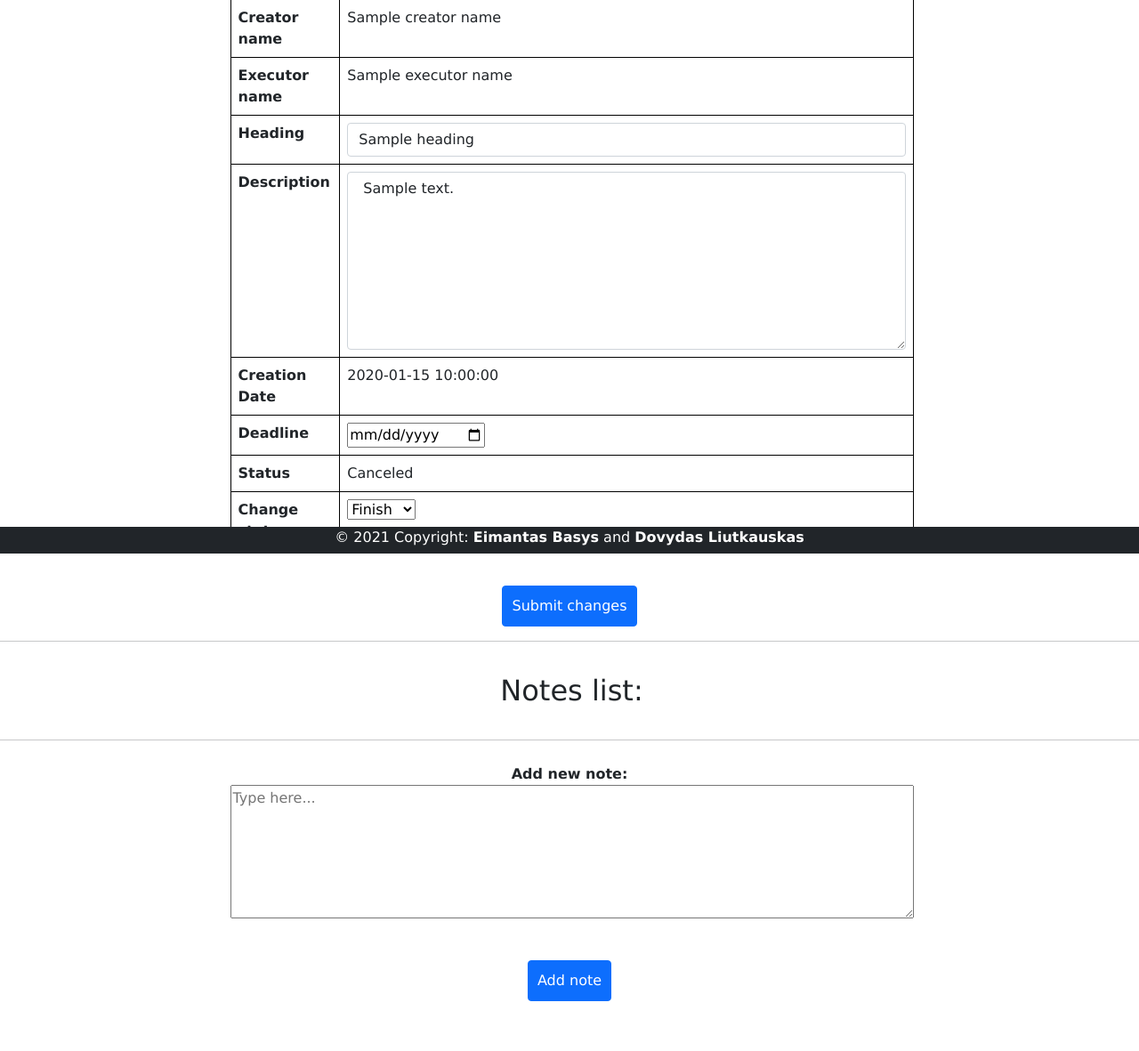
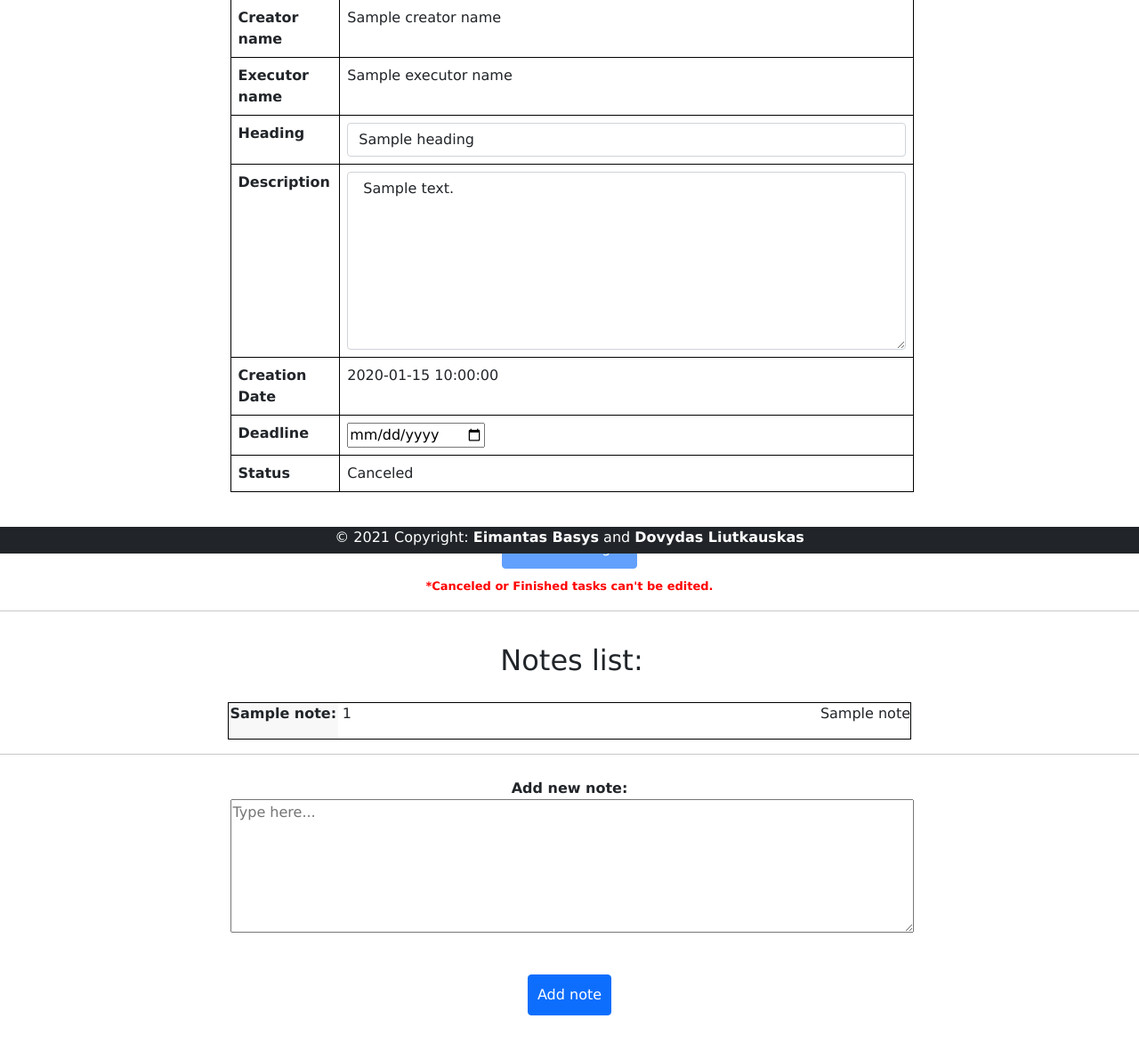
Before and after one commit to Eimantas93/TM, a Flask app: template templates/edit_task.html in a window 1280 px wide. Shown: the part 178-1359 px from the top of the page at 89% size. Before the commit the page ends 1303 px from the top, so only its background shows below. Run offline with Flask 2, Linux system fonts and the light colour scheme; the template is opened without the code that fills it: most values are stand-ins (such as "Sample title", 1, 10 or a date in 2020).

Commit message:
Notes funcionality, edits and more
Made notes.db
Can add notes and see them on every task
Task contents can be edited (depending on who views)
Can finish / cancel task
Showing only ongoing tasks on index
And more

```diff
--- a/application.py
+++ b/application.py
@@ -42,25 +42,28 @@ def index():
 
         row = db.fetchone()
 
-        creator_id = str(row[1])
-        executor_id = str(row[2])
+        creator_id = row[1]
+        executor_id = row[2]
         heading = row[3]
         description = row[4]
         creation_date = row[5]
         deadline = row[6]
         status = row[7]
 
-        db.execute("SELECT name FROM users WHERE user_id = ?", (creator_id))
+        db.execute("SELECT name FROM users WHERE user_id = ?", (creator_id,))
         creatorList = db.fetchone()
         creator_name = creatorList[0]
 
-        db.execute("SELECT name FROM users WHERE user_id = ?", (executor_id))
+        db.execute("SELECT name FROM users WHERE user_id = ?", (executor_id,))
         executorList = db.fetchone()
         executor_name = executorList[0]
 
+        db.execute("SELECT note, user_name, creation_date FROM notes WHERE task_id = ? ORDER BY creation_date DESC", (task_id))
+        notes = db.fetchall()
+
         # NEED TO FIX THIS
         return render_template("edit_task.html", task_id=task_id, creator_id=creator_id, executor_id=executor_id, heading=heading, description=description, creation_date=creation_date, deadline=deadline, status=status
-        , creator_name=creator_name, executor_name=executor_name)
+        , creator_name=creator_name, executor_name=executor_name, notes=notes)
 
 
 @app.route("/register", methods=["GET", "POST"])
@@ -190,11 +193,46 @@ def tasks():
     return render_template("tasks.html", rows=rows, users=users)
 
 
-@app.route("/edit_task", methods=["GET", "POST"])
+@app.route("/edit_task", methods=["POST"])
 def edit_task():
-    if request.method == "GET":
+    if request.method == "POST":
+        heading = request.form.get("heading")
+        description = request.form.get("description")
+        deadline = request.form.get("deadline")
+        status = request.form.get("status")
+        task_id = request.form.get("task_id")
+        # Connecting to DB
+        connection = sqlite3.connect('data.db')
+        db = connection.cursor()
 
+        # Updare current task
+        db.execute("UPDATE tasks SET heading = (?), description = (?), deadline_date = (?), status = (?) WHERE id = ?"
+        , (heading, description, deadline, status, task_id))
+        connection.commit()
+        connection.close()
+
+        # Kaip grysti i ta pacia task bet jau updatinta?
         return render_template("edit_task.html")
+
+@app.route("/add_note", methods=["POST"])
+def add_note():
+    note = request.form.get("note")
+    task_id = request.form.get("task_id")
+    # Connecting to DB
+    connection = sqlite3.connect('data.db')
+    db = connection.cursor()
+
+    db.execute("SELECT name FROM users WHERE user_id = ?", (session["user_id"],))
+    listName = db.fetchone()
+    name = listName[0]
+
+    # Add note to table
+    db.execute("INSERT INTO notes(task_id, note, user_name) VALUES (?, ?, ?)",
+    (task_id, note, name))
+    connection.commit()
+    connection.close()
+    # Kaip grysti i ta pacia task bet jau updatinta?
+    return render_template("edit_task.html")
 
 
 @app.route("/unassign", methods=["POST"])
--- a/static/styles.css
+++ b/static/styles.css
@@ -65,3 +65,23 @@ body {
 .form-2 {
     width: 100%;
 }
+
+.notes-1 {
+    display: flex;
+    border: 1px solid black;
+    width: 60%;
+    word-wrap: break-word;
+    flex-wrap: nowrap;
+}
+.notes-2 {
+    background-color: #F8F8F8;
+    width: 16%;
+}
+.notes-3 {
+    margin-left: auto;
+}
+
+.notes-4 {
+    width: fit-content;
+    word-wrap: break-word;
+}
--- a/templates/edit_task.html
+++ b/templates/edit_task.html
@@ -5,6 +5,7 @@ Edit task
 {% endblock %}
 
 {% block main %}
+
 <h1 class="pageTitle">Edit task</h1>
 <hr>
 <center>
@@ -31,8 +32,8 @@ Edit task
             <tr class="borderr">
                 <th scope="col" class="borderName">Description</th>
                 <td class="borderr">
-                {% if session["user_id"] == creator_id %}
-                <textarea class="form-control" type="text" name="description" style="height: 200px;"
+                {% if creator_id == session["user_id"] %}
+                <textarea class="form-control" type="text" name="description" style="white-space: pre-wrap; height: 200px;"
                 required> {{ description }}</textarea>
                 {% else %}
                 <textarea class="form-control" type="text" name="description" style="height: 200px;"
@@ -48,15 +49,15 @@ Edit task
                 <th scope="col" class="borderName">Deadline</th>
                 <td class="borderr">
                     {% if session["user_id"] == creator_id %}
-                    <input type="date" min="{{ deadline }}" value="{{ deadline }}" name="deadline" required>
+                    <input type="date" value="{{ deadline }}" name="deadline" required>
                     {% else %}
-                    <input type="date" min="{{ deadline }}" value="{{ deadline }}" name="deadline" disabled>
+                    <input type="date" value="{{ deadline }}" name="deadline" disabled>
                     {% endif %}
                 </td>
             </tr>
             <tr class="borderr">
                 <th scope="col" class="borderName">Status</th>
-                <td class="borderr" name="status" value="{{ status }}">
+                <td class="borderr" value="{{ status }}">
                     {% if status == 0 %}
                     In progress
                     {% elif status == 1 %}
@@ -66,26 +67,49 @@ Edit task
                     {% endif %}
                 </td>
             </tr>
+            {% if status == 0 %}
             <tr class="borderr">
                 <th scope="col" class="borderName">Change status</th>
                 <td class="borderr">
                 <select name="status">
+                    <option value="0">In Progress</option>
                     <option value="1">Finish</option>
                     <option value="2">Cancel</option>
                 </select>
                 </td>
             </tr>
+            {% endif %}
         </table>
-        <button type="submit" class="btn btn-primary">Submit changes</button>
+        {% if status == 0 %}
+        <button type="submit" class="btn btn-primary" name="task_id" value="{{ task_id }}">Submit changes</button>
+        {% else %}
+        <button type="submit" class="btn btn-primary" name="task_id" value="{{ task_id }}" disabled>Submit changes</button>
+        <br>
+        <label style="color: red; font-size: small;">*Canceled or Finished tasks can't be edited.</label>
+        {% endif %}
+    </form>
         <hr>
         <h2 class="pageTitle">Notes list:</h2>
-        <!-- Go through Notes.db list with loop -->
+        {% for note in notes %}
+        <div class="notes-1">
+            <div class="notes-2">
+        <b>{{ note[1] }}:</b>
+            </div>
+            <div class="notes-4">
+                <p type="text" style="white-space: pre-wrap; word-wrap: break-word;"> {{ note[0] }}</p>
+            </div>
+            <div class="notes-3">
+            {{ note[2] }}
+            </div>
+        </div>
+        {% endfor %}
         <hr>
         <label>Add new note:</label>
+        <form action="/add_note" method="POST" class="form-2">
         <div class="table">
             <textarea placeholder="Type here..." type="text" name="note" style="width: 100%; height: 150px;"></textarea>
         </div>
-        <button type="submit" class="btn btn-primary" style="margin-bottom: 30px;">Add note</button>
-    </form>
+        <button type="submit" class="btn btn-primary" style="margin-bottom: 40px;" name="task_id" value="{{ task_id }}">Add note</button>
+        </form>
 </center>
 {% endblock %}
--- a/templates/new_task.html
+++ b/templates/new_task.html
@@ -37,10 +37,10 @@ Create new task
         </div>
         <label>Deadline: </label>
         <div class="form-group">
-            <input type="date" min="2021-02-22" value="2021-02-22" name="deadline" required>
+            <input type="date" min="2021-02-25" value="2021-02-25" name="deadline" required>
         </div>
         <div class="button">
-            <button class="btn btn-primary" type="submit">DELIVER</button>
+            <button class="btn btn-primary" type="submit">Create Task</button>
         </div>
     </form>
 </div>
```
Also changed, not shown: templates/index.html (+12 -2 lines), templates/tasks.html (+13 -2 lines), data.db.
